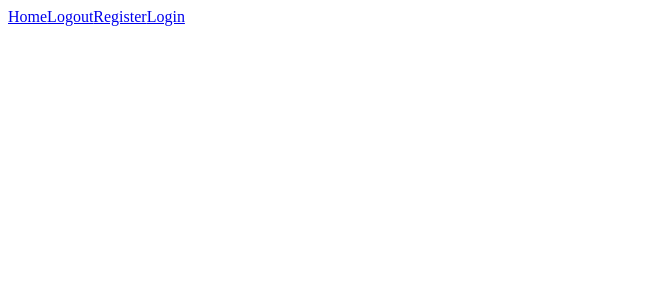
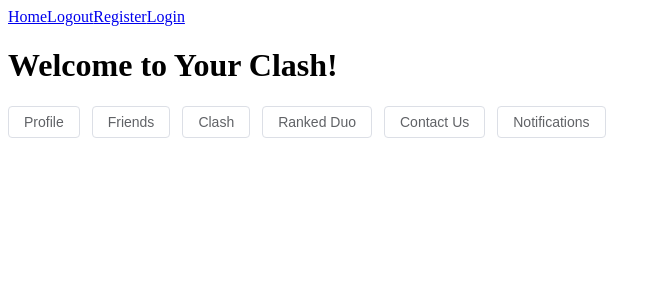
Before and after one commit to Clashers-gg/frontend, a Vue app: page /dashboard in a window 1280 px wide. Shown: the top 300 px of the page, without its empty margins (0-661 px from the left). Built offline with nearby package versions, Linux system fonts and the light colour scheme.

Commit message:
add basic skeleton for a Dashboard page

```diff
--- a/src/router/index.ts
+++ b/src/router/index.ts
@@ -4,6 +4,7 @@ import Home from '../views/Home.vue'
 import Register from '../views/Register.vue'
 import LoginPage from '../views/LoginPage.vue'
 import LogoutPage from '../views/LogoutPage.vue'
+import Dashboard from '../views/Dashboard.vue'
 
 // Each route maps to a component.
 const routes = [
@@ -11,6 +12,7 @@ const routes = [
     { path: '/register', name: 'Register', component: Register },
     { path: '/login', name: 'Login', component: LoginPage },
     { path: '/logout', name: 'Logout', component: LogoutPage },
+    { path: '/dashboard', name: 'Dashboard', component: Dashboard },
 ]
 
 // Creates the router instance and passes the `routes` option
--- /dev/null
+++ b/src/views/Dashboard.vue
@@ -0,0 +1,21 @@
+<template>
+    <div>
+        <h1>Welcome to Your Clash!</h1>
+    </div>
+
+    <el-button type="profile">Profile</el-button>
+
+    <el-button type="friends">Friends</el-button>
+
+    <el-button type="clash">Clash</el-button>
+
+    <el-button type="rankedduo">Ranked Duo</el-button>
+
+    <el-button type="contact">Contact Us</el-button>
+
+    <el-button type="notifications">Notifications</el-button>
+
+</template>
+
+<script setup lang="ts">
+</script>
```
